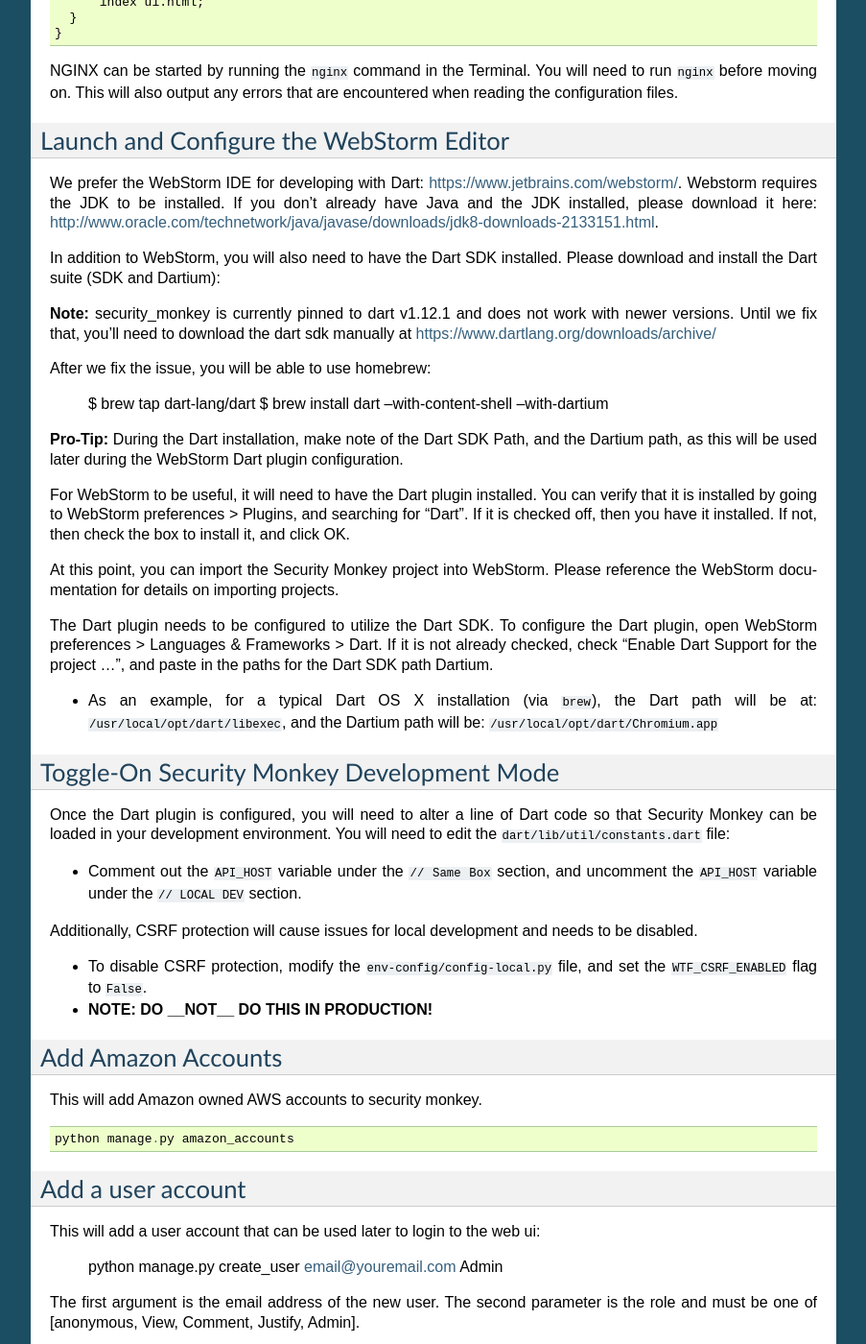
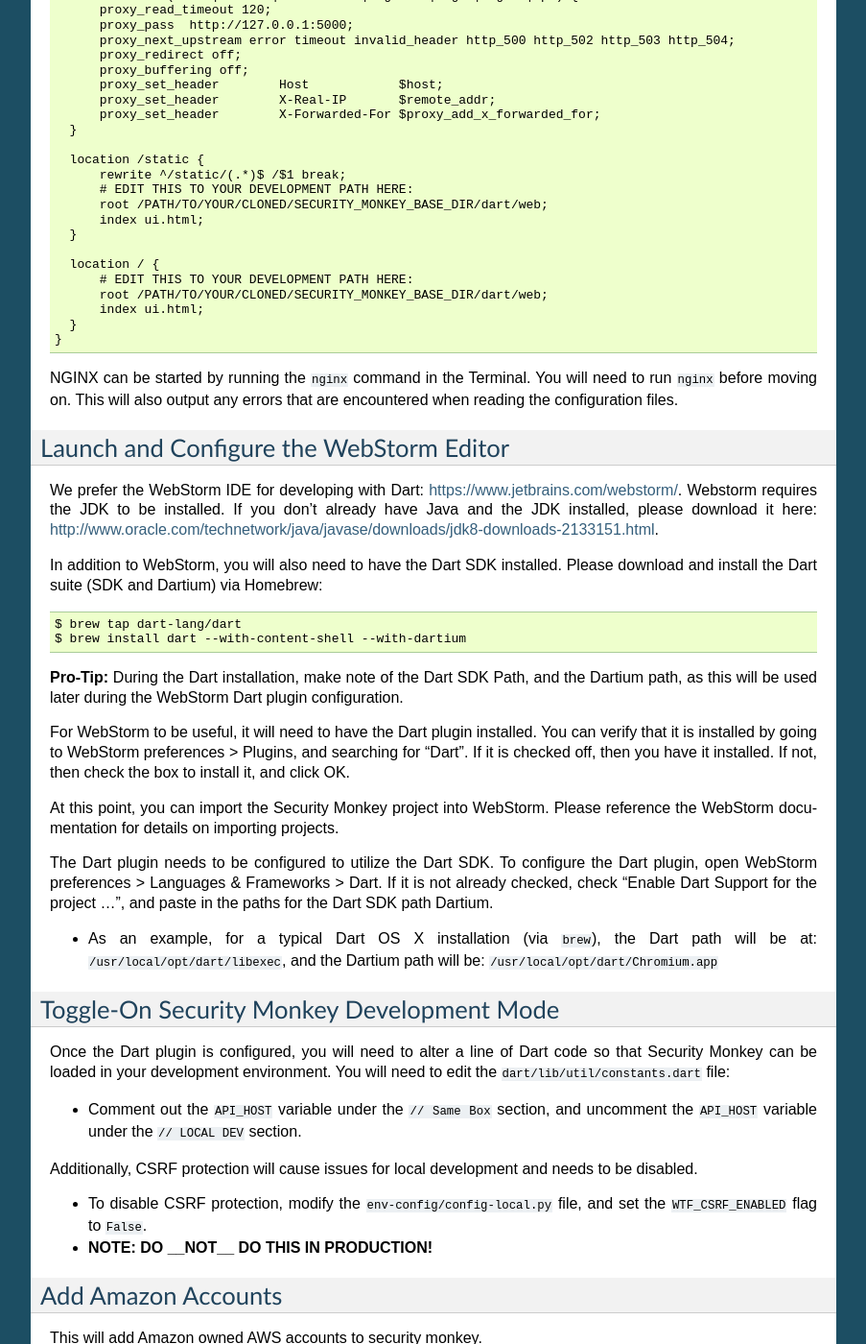
Before and after one commit to Netflix/security_monkey, a Sphinx documentation site: the page built from docs/dev_setup_osx.rst, in a window 1280 px wide and 1400 px high, scrolled down 3460 px. Shown: the whole window at 96% size, without its empty margins (198-1101 px from the left). Built offline with Sphinx 7.4.7, drawn with Linux system fonts in a browser that asks for light colours; pages that are not in the unit, such as notebooks, are missing from menus; some of the changed text lies outside the part shown.

Commit message:
OS X Install doc updates for El Capitan and higher.
- Added section about XCode
- Added section to fix openssl and cryptography dependency errors.

```diff
--- a/docs/dev_setup_osx.rst
+++ b/docs/dev_setup_osx.rst
@@ -171,11 +188,7 @@
 ==========================
 We prefer the WebStorm IDE for developing with Dart: https://www.jetbrains.com/webstorm/.  Webstorm requires the JDK to be installed.  If you don't already have Java and the JDK installed, please download it here: http://www.oracle.com/technetwork/java/javase/downloads/jdk8-downloads-2133151.html.
 
-In addition to WebStorm, you will also need to have the Dart SDK installed.  Please download and install the Dart suite (SDK and Dartium):
-
-**Note:** security_monkey is currently pinned to dart v1.12.1 and does not work with newer versions.  Until we fix that, you'll need to download the dart sdk manually at https://www.dartlang.org/downloads/archive/
-
-After we fix the issue, you will be able to use homebrew:
+In addition to WebStorm, you will also need to have the Dart SDK installed.  Please download and install the Dart suite (SDK and Dartium) via Homebrew::
 
     $ brew tap dart-lang/dart
     $ brew install dart --with-content-shell --with-dartium
@@ -209,7 +222,7 @@
 
 Add a user account
 ==========================
-This will add a user account that can be used later to login to the web ui:
+This will add a user account that can be used later to login to the web ui::
 
     python manage.py create_user email@youremail.com Admin
 
```
Also changed, not shown: other parts of docs/dev_setup_osx.rst (+18 -1 lines).
